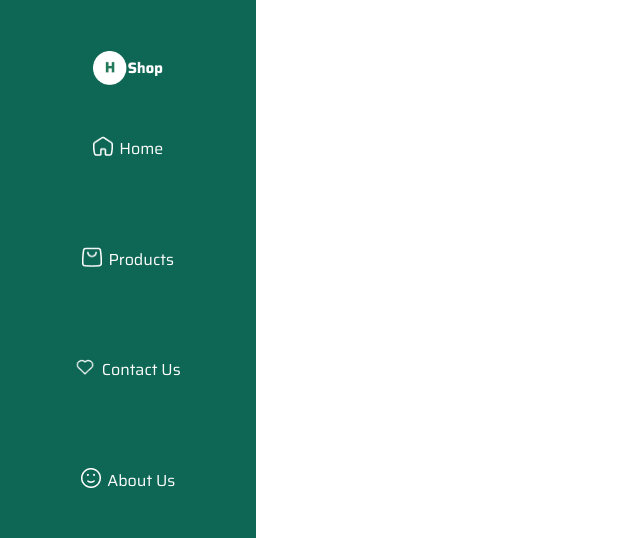
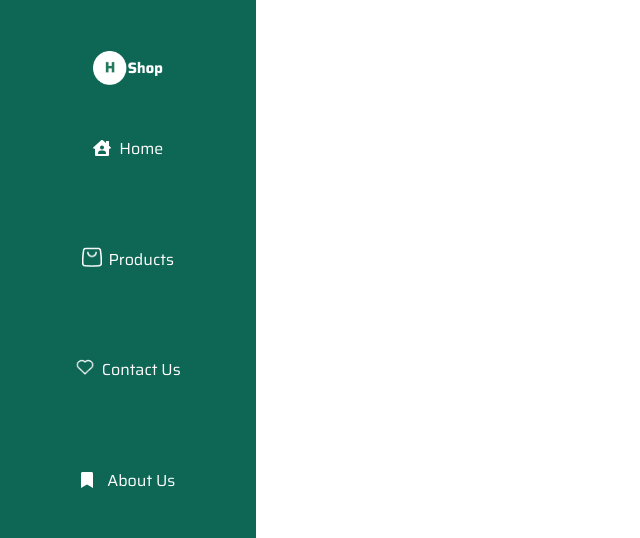
Before and after one commit to guidoabelleira/E-Commerce-PF10, a React (Create React App) app in the folder client/: page / in a window 1280 px wide. Shown: the top 538 px of the page, without its empty margins (0-640 px from the left). Built offline with nearby package versions, Linux system fonts and the light colour scheme.

Commit message:
Prueba iconos NavBar

```diff
--- a/client/src/components/AuxiliarCards/AuxiliarCards.jsx
+++ b/client/src/components/AuxiliarCards/AuxiliarCards.jsx
@@ -9,6 +9,10 @@ export default function AuxiliarCards({state}){
                     </div>)
                 })}
             </div>
-        )
+        );
+    } else {
+        return(
+            <h1>Loading</h1>
+        );
     }
 }
--- a/client/src/components/NavBar/NavBar.jsx
+++ b/client/src/components/NavBar/NavBar.jsx
@@ -1,6 +1,6 @@
 import { Link } from "react-router-dom";
 import style from "./NavBar.module.css";
-import AboutUs from "../img/AboutUs.png";
+// import AboutUs from "../img/AboutUs.png";
 import ContactUs from "../img/ContacUs.png";
 import Home from "../img/Home.png";
 import LogoProvi from "../img/LogoProvi.png";
@@ -19,7 +19,8 @@ export default function NavBar() {
 
             <div className={style.mainBttn}>
                 <Link className={style.mainBttn} to="/home">
-                   <img src={Home} alt="home"/>
+                   {/* <img src={Home} alt="home"/>  */}
+                   <i><FontAwesomeIcon icon={faHouseUser}/></i>
                     <p>
                         Home
                     </p>
@@ -43,7 +44,9 @@ export default function NavBar() {
         </div>
         <div className={style.mainBttn}>
             <Link className={style.mainBttn} to="/AboutUs">
-                <img src={AboutUs} alt="aboutUs"/>
+                {/* <img src={faBookmark} alt="aboutUs"/>  */}
+                {/* Prueba Guido */}
+                <i><FontAwesomeIcon icon={faBookmark}/></i>
                 <p>
                    About Us
                 </p>
--- a/client/src/components/NavBar/NavBar.module.css
+++ b/client/src/components/NavBar/NavBar.module.css
@@ -38,3 +38,12 @@
    margin-bottom: 20%;
     transform: rotate(0deg);
 }
+
+
+/* pueba Guido */
+.mainBttn i{
+    height: 20px;
+    width: 20px;
+    transform: rotate(0deg);
+    color: white;
+}
--- a/client/src/components/products/Products.jsx
+++ b/client/src/components/products/Products.jsx
@@ -29,7 +29,7 @@ function Products() {
         <div className={style.container}>
             <div >
                 <SearchBar />
-                <Filters />
+                {/* <Filters /> */}
                 <ShopCartButton/>
             </div>
             <div className={style.cards}>
```
